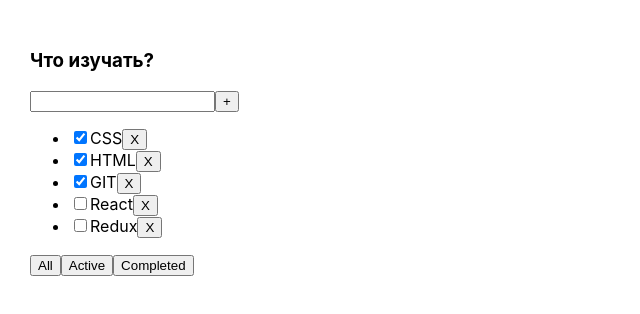
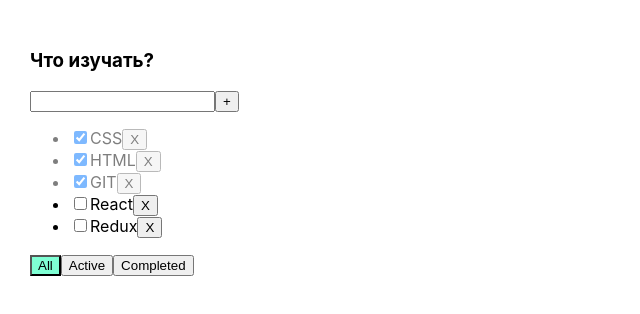
Before and after one commit to Sabituly/danik-todo-react, a React (Create React App) app: page / in a window 1280 px wide. Shown: the top 314 px of the page, without its empty margins (0-640 px from the left). Built offline with nearby package versions, Linux system fonts and the light colour scheme.

Commit message:
forth lesson

```diff
--- a/src/App.css
+++ b/src/App.css
@@ -6,3 +6,21 @@
 .App > div {
     margin-right: 50px;
 }
+:root{
+    --red: #ff0015
+}
+.error {
+    border: var(--red) 1px solid;
+}
+
+.error-message {
+    color: var(--red);
+}
+
+.active-filter {
+    background-color: aquamarine;
+}
+
+.is-done {
+    opacity: 0.5;
+}
--- a/src/App.tsx
+++ b/src/App.tsx
@@ -24,7 +24,13 @@
     let [filter, setFilter] = useState<FilterValuesType>('all')
 
     //прописываем функции
-
+    function changeStatus(taskId: string, isDone: boolean) {
+        let task = tasks.find( task => task.id === taskId);
+        if (task) {
+            task.isDone = isDone;
+        }
+        setTasks([...tasks]);
+    }
     function changeFilter (value: FilterValuesType) {
 
         setFilter(value);
@@ -60,6 +66,8 @@
                       deleteTaskProps={deleteTask}
                       changeFilterProps={changeFilter}
                       addTaskProps={addTask}
+                      changeStatusProps = {changeStatus}
+                      filterProps={filter}
             />
         </div>
     );
--- a/src/Todolist.tsx
+++ b/src/Todolist.tsx
@@ -1,5 +1,7 @@
 import React, {ChangeEvent, KeyboardEvent, useState} from "react";
 import {FilterValuesType} from "./App";
+import {Simulate} from "react-dom/test-utils";
+import error = Simulate.error;
 
 export type TaskType = {
     id: string
@@ -13,12 +15,15 @@
     deleteTaskProps: (taskId: string) => void
     addTaskProps: (title: string) => void
     changeFilterProps: (value: FilterValuesType) => void
+    changeStatusProps: (taskId: string, isDone: boolean) => void
+    filterProps: FilterValuesType
 }
 
 export function Todolist(props: Propstype) {
     // debugger
 
     const [newTaskTitle, setNewTaskTitle] = useState('');
+    const [error, setError] = useState<string | null>(null);
 
     //выносим функции из return
 
@@ -27,14 +32,19 @@
         setNewTaskTitle(e.currentTarget.value)
     }
     const onKeyPressHandler = (e: KeyboardEvent<HTMLInputElement>) => {
+        setError(null)
         if (e.charCode === 13) {
-            props.addTaskProps(newTaskTitle);
-            setNewTaskTitle('');
+            addTaskk();
         }
     }
     const addTask = () => {
-        props.addTaskProps(newTaskTitle);
-        setNewTaskTitle('');
+        if (newTaskTitle.trim() !== "") {
+            props.addTaskProps(newTaskTitle.trim());
+            setNewTaskTitle('');
+        } else {
+            setError('Title is required');
+        }
+
     }
 
     function addTaskk() {
@@ -53,8 +63,12 @@
             <div>
                 <input value={newTaskTitle}
                        onChange={onNewTitleChangeHandler}
-                       onKeyPress={onKeyPressHandler}/>
+                       onKeyPress={onKeyPressHandler}
+                       className={error ? 'error' : ''}
+                />
                 <button onClick={addTask}>+</button>
+                {error && <div className={'error-message'}>{error}</div>}
+
             </div>
             <ul>
                 {
@@ -62,9 +76,15 @@
                         const onDeleteHandler = () => {
                             props.deleteTaskProps(task.id)
                         }
+                        const onChangeChecked = (e: ChangeEvent<HTMLInputElement>) => {
+                            // console.log(task.id + e.currentTarget.checked)
+                            props.changeStatusProps(task.id, e.currentTarget.checked)
+                        }
                         return (
-                            <li key={task.id}>
-                                <input type="checkbox" checked={task.isDone}/>
+                            <li key={task.id} className={task.isDone ? 'is-done' : ''}>
+                                <input type="checkbox"
+                                       onChange={onChangeChecked}
+                                       checked={task.isDone}/>
                                 <span>{task.title}</span>
                                 <button onClick={onDeleteHandler}>X</button>
                             </li>
@@ -73,9 +93,9 @@
                 }
             </ul>
             <div>
-                <button onClick={onAllClickHandler}>All</button>
-                <button onClick={onActiveClickHandler}>Active</button>
-                <button onClick={onCompletedClickHandler}>Completed</button>
+                <button className={props.filterProps === 'all' ? 'active-filter' : ''} onClick={onAllClickHandler}>All</button>
+                <button className={props.filterProps === 'active' ? 'active-filter' : ''} onClick={onActiveClickHandler}>Active</button>
+                <button className={props.filterProps === 'completed' ? 'active-filter' : ''} onClick={onCompletedClickHandler}>Completed</button>
             </div>
         </div>
     )
```
